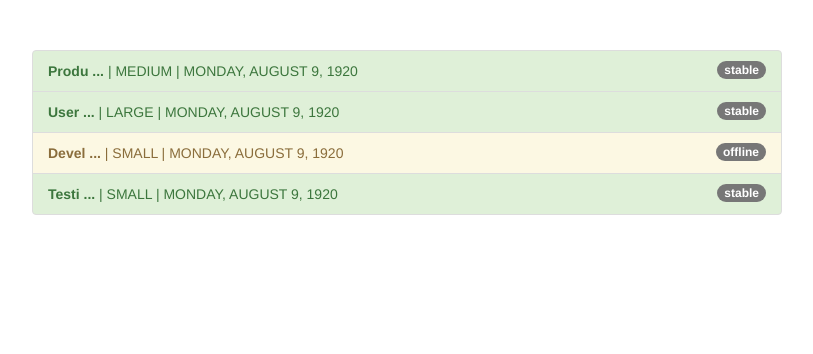
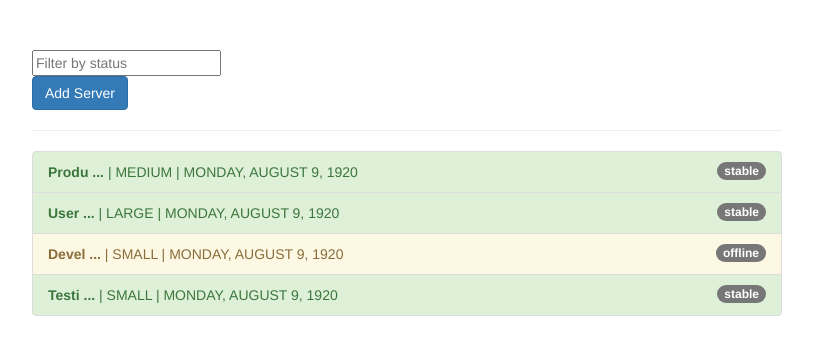
Before and after one commit to rahulchanglani/angular4-pipes, an Angular app: page / in a window 1280 px wide. Shown: the top 354 px of the page, without its empty margins (233-1046 px from the left). Built offline with nearby package versions, Linux system fonts and the light colour scheme.

Commit message:
filter pipe and pure/impure pipes

```diff
--- a/src/app/app.component.html
+++ b/src/app/app.component.html
@@ -1,10 +1,14 @@
 <div class="container">
   <div class="row">
     <div class="col-xs-12 col-sm-10 col-md-8 col-sm-offset-1 col-md-offset-2">
+      <input type="text" [(ngModel)]="filteredStatus" placeholder="Filter by status">
+      <br>
+      <button type="" class="btn btn-primary" (click)="onAddServer()">Add Server</button>
+      <hr>
       <ul class="list-group">
         <li
           class="list-group-item"
-          *ngFor="let server of servers"
+          *ngFor="let server of servers  | filter:filteredStatus:'status'"
           [ngClass]="getStatusClasses(server)">
           <span
             class="badge">
--- a/src/app/app.component.ts
+++ b/src/app/app.component.ts
@@ -32,6 +32,9 @@
       started: new Date(15, 1, 2017)
     }
   ];
+
+  filteredStatus = '';
+
   getStatusClasses(server: {instanceType: string, name: string, status: string, started: Date}) {
     return {
       'list-group-item-success': server.status === 'stable',
@@ -39,4 +42,13 @@
       'list-group-item-danger': server.status === 'critical'
     };
   }
+
+  onAddServer() {
+    this.servers.push({
+      instanceType: 'small',
+      name: 'New server',
+      status: 'stable',
+      started: new Date(15, 8, 2017)
+    })
+  }
 }
--- a/src/app/app.module.ts
+++ b/src/app/app.module.ts
@@ -5,11 +5,13 @@
 import { HttpModule } from '@angular/http';
 
 import { AppComponent } from './app.component';
+import { FilterPipe } from './filter.pipe';
 
 @NgModule({
   declarations: [
     AppComponent,
-    ShortenPipe
+    ShortenPipe,
+    FilterPipe
   ],
   imports: [
     BrowserModule,
--- /dev/null
+++ b/src/app/filter.pipe.ts
@@ -0,0 +1,23 @@
+import { Pipe, PipeTransform } from '@angular/core';
+
+@Pipe({
+  name: 'filter',
+  pure: false
+})
+export class FilterPipe implements PipeTransform {
+
+  transform(value: any, filterString: string, propName: string): any {
+    if (value.length === 0 || filterString === '') {
+      return value;
+    }
+    const resultArray = [];
+    for (const item of value) { // value is array
+      if (item[propName] === filterString) {
+        resultArray.push(item);
+      }
+    }
+    return resultArray;
+
+  }
+
+}
```
Also changed, not shown: notes.txt, 1 other file (tests, documents, lock files or other folders).
